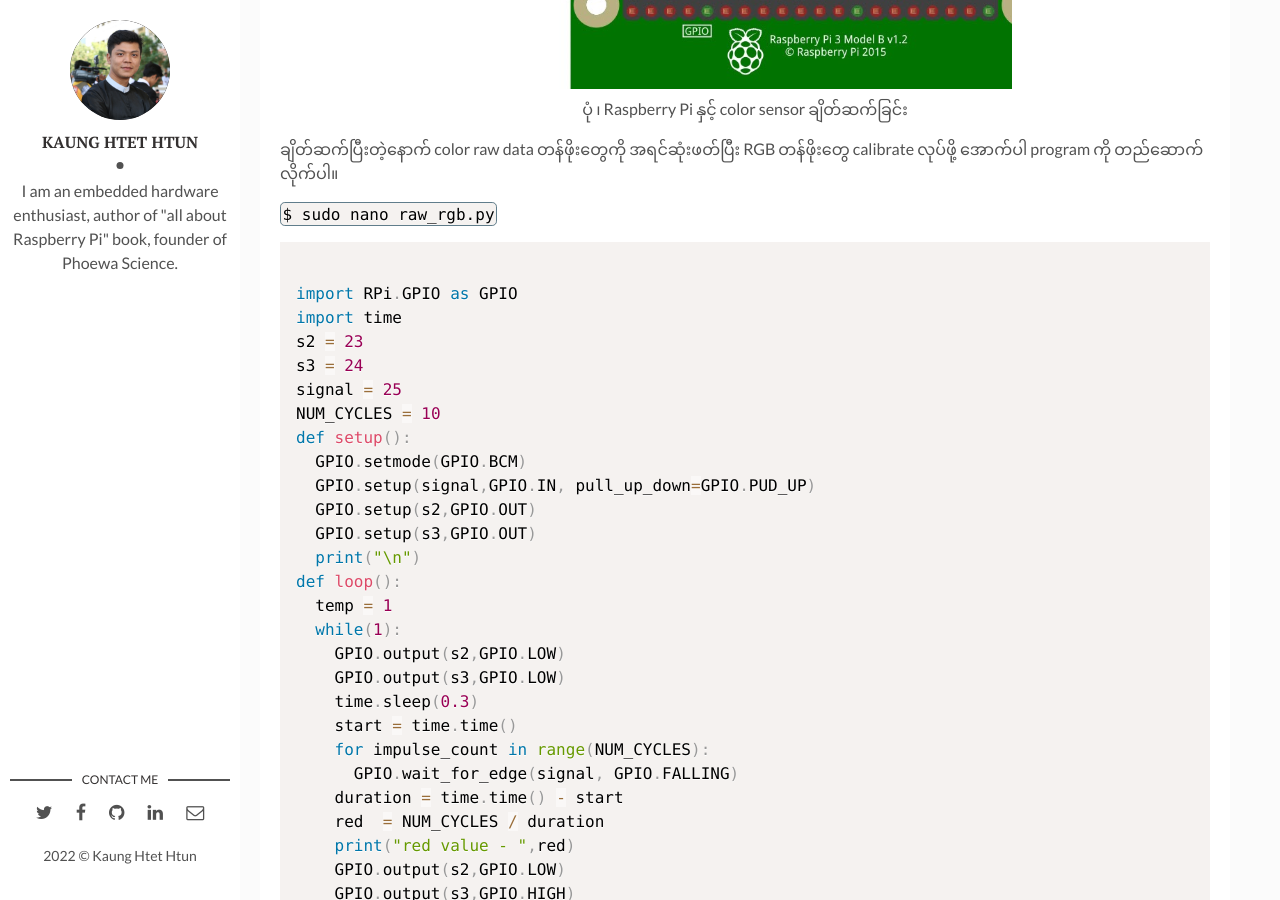
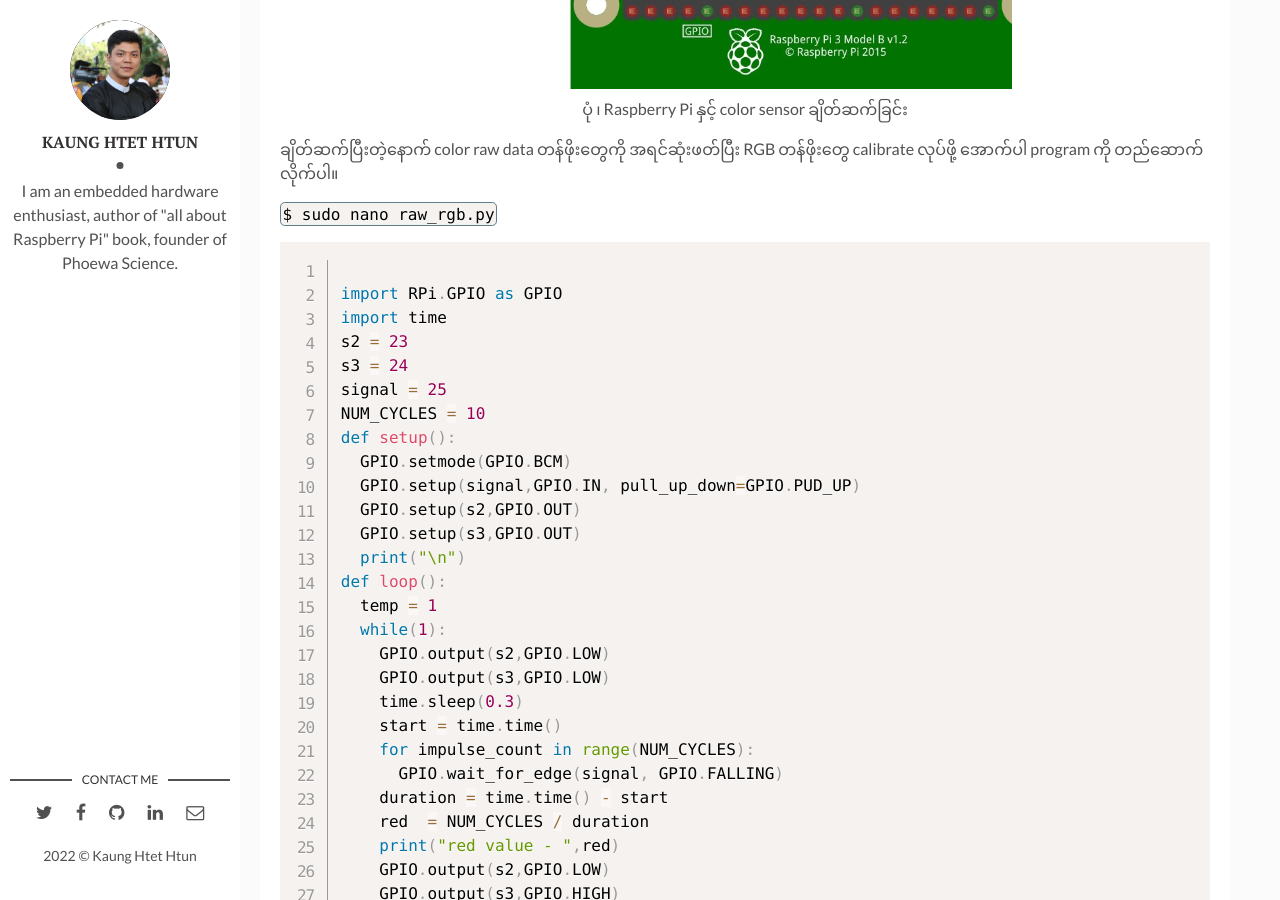
Before and after one commit to kogyikaunghtet/kogyikaunghtet.github.io, a Jekyll site: the page built from _posts/2021-1-31-rpi-color-sensor.markdown, in a window 1280 px wide and 900 px high, scrolled down 2575 px. Built offline with Jekyll 4.4.1, drawn with Linux system fonts in a browser that asks for light colours; comment, search, counter and statistics services are not loaded.

Commit message:
Initial commit

```diff
--- a/_posts/2021-1-31-rpi-color-sensor.markdown
+++ b/_posts/2021-1-31-rpi-color-sensor.markdown
@@ -54,7 +54,7 @@ OUT | BCMGPIO 25
 
 `$ sudo nano raw_rgb.py`
 
-<pre><code class="language-python">
+<pre><code class="language-python line-numbers">
 import RPi.GPIO as GPIO
 import time
 s2 = 23
```
